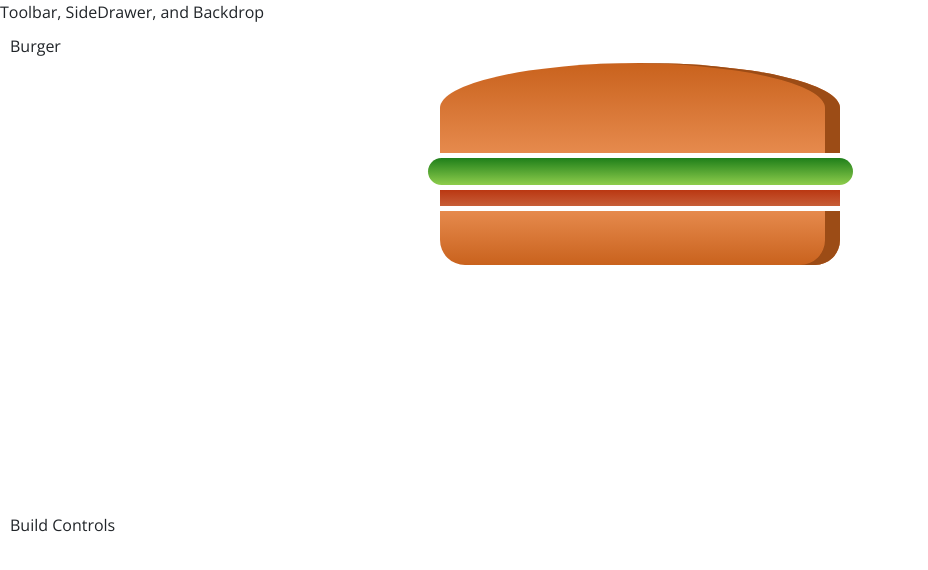
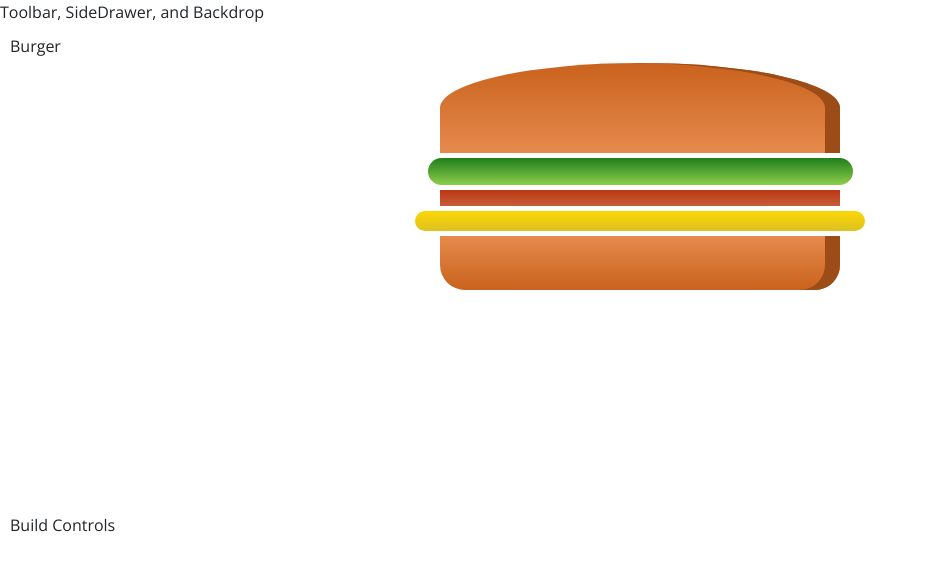
Before and after one commit to saivignesh98/burger-builder, a React (Create React App) app: page / in a window 1280 px wide. Shown: the top 570 px of the page, without its empty margins (0-928 px from the left). Built offline with nearby package versions, Linux system fonts and the light colour scheme.

Commit message:
Added Cheese Component and css

```diff
--- /dev/null
+++ b/src/components/Functional/Cheese.js
@@ -0,0 +1,11 @@
+import React from 'react';
+import styles from '../../css/BreadIngredients.module.css';
+
+const Cheese = () => {
+    return (
+        <div className={styles.cheese}>
+        </div>
+    )
+}
+
+export default Cheese;
--- a/src/components/StateContainers/Burger.js
+++ b/src/components/StateContainers/Burger.js
@@ -4,6 +4,7 @@ import BunTop from '../Functional/BunTop';
 import Veggies from '../Functional/Veggies';
 import BunBottom from '../Functional/BunBottom';
 import Meat from '../Functional/Meat';
+import Cheese from '../Functional/Cheese';
 
 class Burger extends Component {
     render() {
@@ -12,6 +13,7 @@ class Burger extends Component {
                 <BunTop />
                 <Veggies />
                 <Meat />
+                <Cheese />
                 <BunBottom />
             </div>
         )
--- a/src/css/BreadIngredients.module.css
+++ b/src/css/BreadIngredients.module.css
@@ -28,6 +28,14 @@
   margin: 1% auto;
 }
 
+.cheese{
+  height: 4.5%;
+  width: 90%;
+  margin: 1% auto;
+  background: linear-gradient(#fbd604, #ddc122);
+  border-radius: 15px;
+}
+
 .bunBottom {
   height: 12%;
   width: 80%;
```
